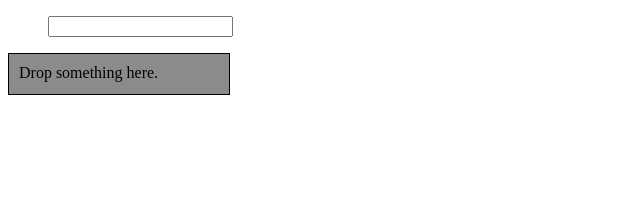
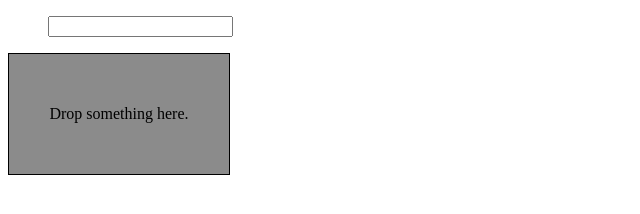
Before and after one commit to ProgrammIt/HTML_Draggable, a plain HTML site: page index.html in a window 1280 px wide. Shown: the whole page, without its empty margins (0-640 px from the left). Drawn offline with Linux system fonts and the light colour scheme.

Commit message:
Center text in dropzones.

```diff
--- a/style.css
+++ b/style.css
@@ -1,6 +1,9 @@
 .dropzone {
     width: 200px;
-    height: 20px;
+    height: 100px;
+    display: flex;
+    justify-content: center;
+    align-items: center;
     background: rgb(139, 139, 139);
     border: 1px solid black;
     padding: 10px;
```
